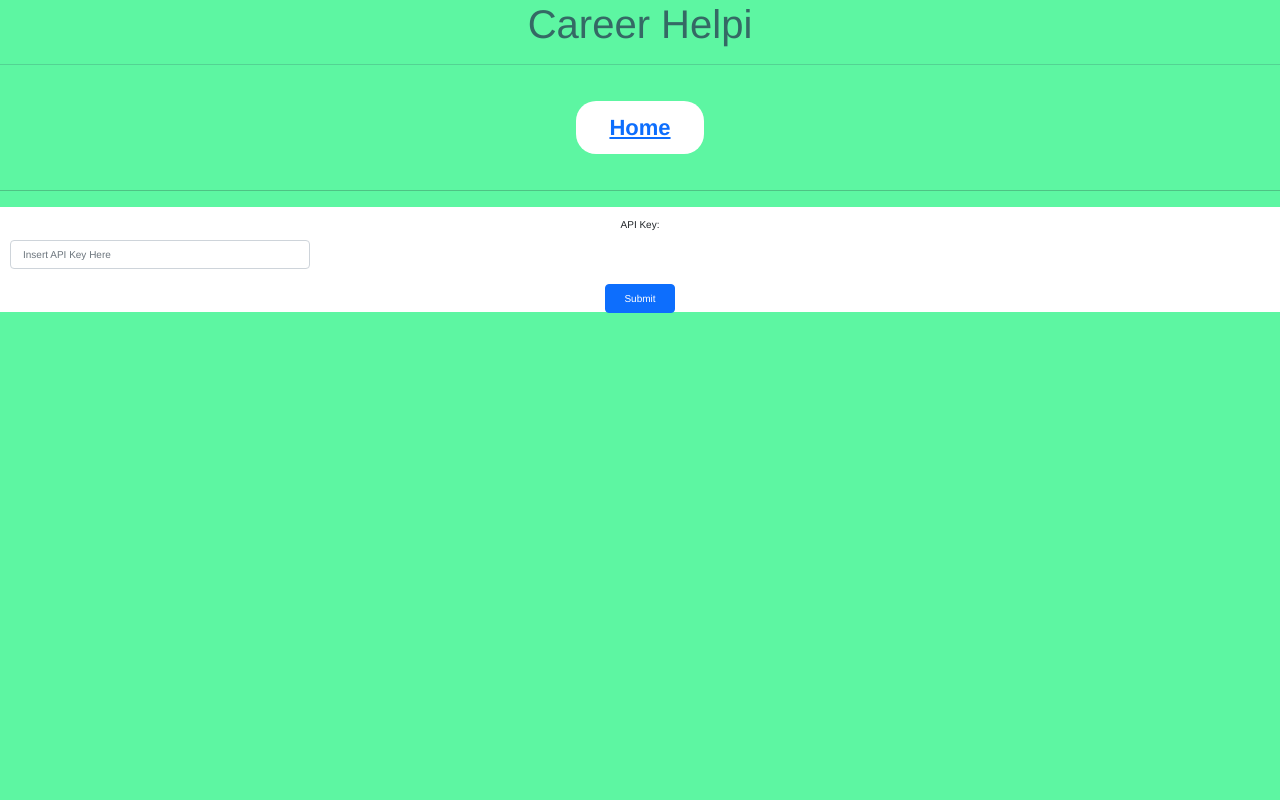
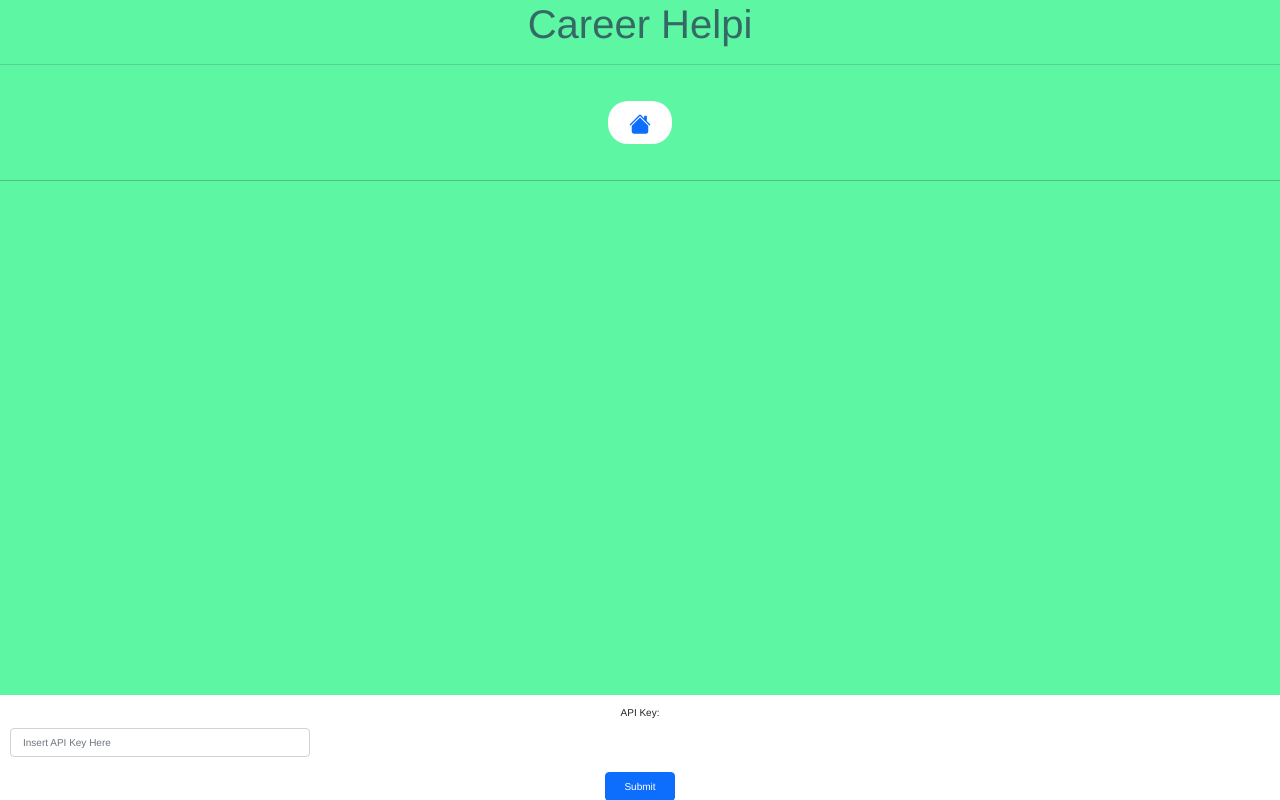
Before and after one commit to ColinB777/FinalProject, a React (Create React App) app: page / in a window 1280 px wide. Built offline with nearby package versions, Linux system fonts and the light colour scheme.

Commit message:
imported/implemented icons within project

```diff
--- a/package.json
+++ b/package.json
@@ -3,6 +3,7 @@
   "version": "0.1.0",
   "private": true,
   "dependencies": {
+    "@react-icons/all-files": "^4.1.0",
     "@testing-library/jest-dom": "^5.17.0",
     "@testing-library/react": "^13.4.0",
     "@testing-library/user-event": "^13.5.0",
@@ -16,6 +17,7 @@
     "react": "^18.2.0",
     "react-bootstrap": "^2.10.1",
     "react-dom": "^18.2.0",
+    "react-icons": "^5.3.0",
     "react-router-dom": "^6.27.0",
     "react-scripts": "5.0.1",
     "typescript": "^4.9.5",
--- a/src/App.css
+++ b/src/App.css
@@ -18,7 +18,7 @@
   height: 10%;
   background:white;
   margin:20px;
-  padding:10px;
+  padding:5px;
   font-size: 22px;
   font-weight:bold;
   text-align: center;
@@ -42,6 +42,7 @@ body{
   font-family: Helvetica, Arial, sans-serif;
   background-size:cover;
   background:#5df6a2;
+  /*background-image: url('images/detailed.jpg');*/
 }
 
 
@@ -75,7 +76,7 @@ footer{
 .page-bottom{
   padding:10px;
   height:105px;
-  position: relative;
+  position: fixed;
   font-size: 10px;
   left: 0;
   bottom: 0;
@@ -93,17 +94,17 @@ footer{
 
 #menu-bar{
   position:fixed;
-  top:0;
+  bottom:0;
   width:100%;
 
 }
 
 .home-btn{
-  width:10%;
+  width: 5%;
   height: 10%;
   background:white;
   margin:20px;
-  padding:10px;
+  padding:5px;
   font-size: 22px;
   font-weight:bold;
   text-align: center;
--- a/src/App.tsx
+++ b/src/App.tsx
@@ -12,6 +12,8 @@ import{FourthQuestion} from './SimpleQuestions/4';
 import{FifthQuestion} from './SimpleQuestions/5';
 import{SixthQuestion} from './SimpleQuestions/6';
 import { SeventhQuestion } from './SimpleQuestions/7';
+
+import { BsFillHouseFill } from "react-icons/bs";
 
 
 //local storage and API Key: key should be entered in by the user and will be stored in local storage (NOT session storage)
@@ -72,7 +74,7 @@ export function App() {
       </Button>
 
       <Button className = "home-btn" id="HOME" onClick={hideButtons}>
-        <Link to="/">Home</Link>
+        <Link to="/"><BsFillHouseFill /></Link>
       </Button>
 
 
@@ -81,6 +83,7 @@ export function App() {
       </Button>
 
       </div>
+      <p></p>
 <hr></hr>
       </div>
 
```
Also changed, not shown: src/images/detailed.jpg (added), 1 other file (tests, documents, lock files or other folders).
